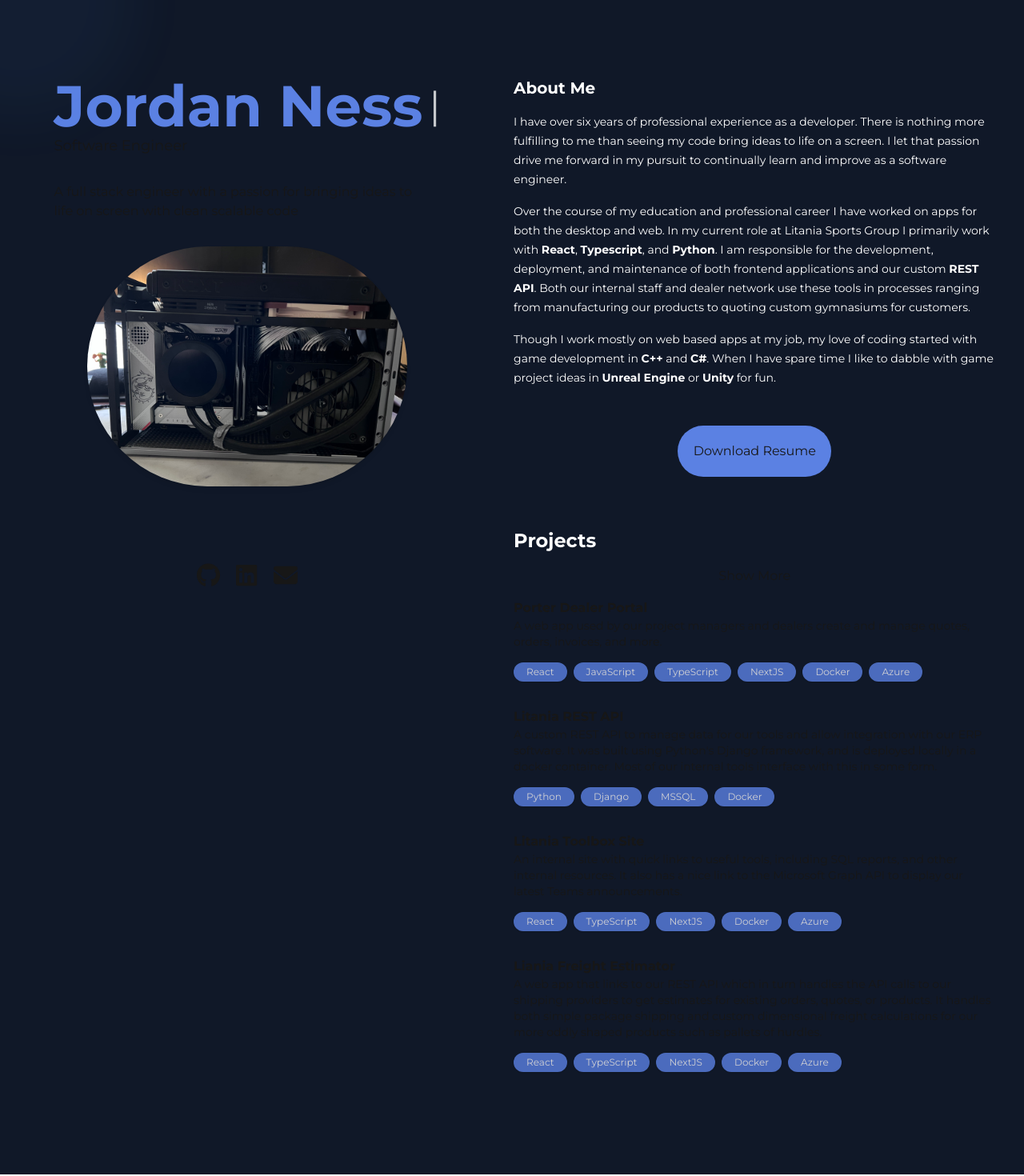
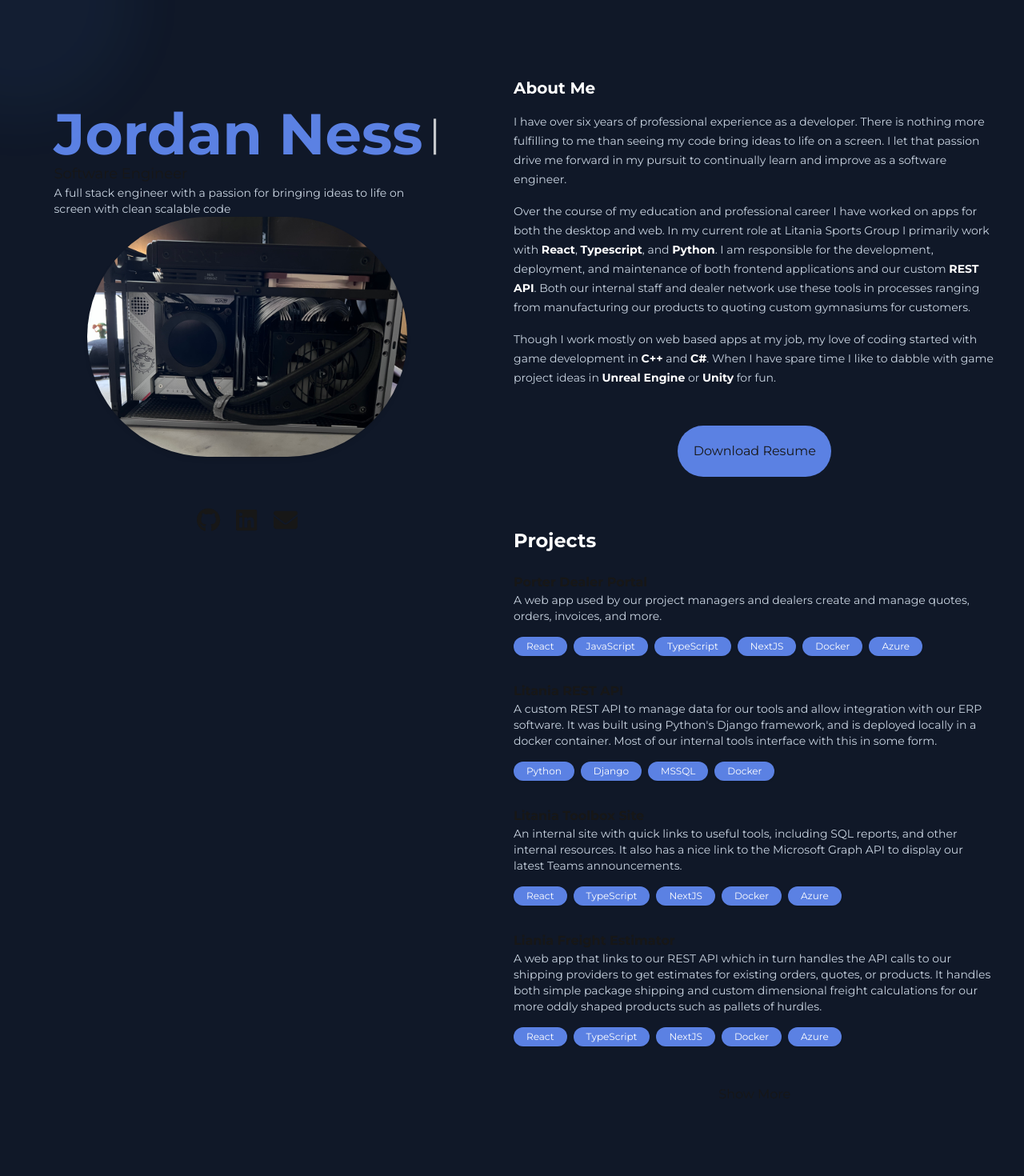
Before and after one commit to nessj1994/portfolio-site, a Next.js app: page / in a window 1280 px wide. Shown: the top 1470 px of the page at 80% size. Built offline with nearby package versions, Linux system fonts and the light colour scheme.

Commit message:
Additional style updates: animation for project items, font highlights

```diff
--- a/src/app/components/atoms/Bio/Bio.tsx
+++ b/src/app/components/atoms/Bio/Bio.tsx
@@ -6,6 +6,10 @@ const Bio = () => {
   const speed: number = 3;
   const length: number = String(bio).length;
   const [displayedText, setDisplayedText] = useState('');
+
+  const HighlightStrong = ({ node, ...props }) => (
+    <strong style={{ color: 'white' }} {...props} />
+  );
 
   useEffect(() => {
     let index = 0;
@@ -20,9 +24,11 @@ const Bio = () => {
 
   return (
     <div
-      className={`text-wrap prose prose-sm text-white prose-invert w-full min-w-[60ch]`}
+      className={`text-wrap prose prose-sm text-slate-300 prose-invert w-full min-w-[60ch]`}
     >
-      <Markdown>{displayedText}</Markdown>
+      <Markdown components={{ strong: HighlightStrong }}>
+        {displayedText}
+      </Markdown>
     </div>
   );
 };
--- a/src/app/components/atoms/ProjectItem/ProjectItem.tsx
+++ b/src/app/components/atoms/ProjectItem/ProjectItem.tsx
@@ -5,14 +5,14 @@ const ProjectItem = (props: Project) => {
   const { title, description, image, link, tags } = props;
 
   return (
-    <li className="mb-8">
+    <li className="mb-8 animate-growFadeSlide">
       <div
         className={`group relative grid transition-all justify-between max-w-full grow hover:!opacity-100 group-hover/list:opacity-50 `}
       >
         <div className="absolute hidden z-0 -inset-4 lg:block rounded-sm transition group-hover:bg-slate-800/50 group-hover:drop-shadow-lg lg:group-hover:shadow-[inset_0_1px_0_0_rgba(148,163,184,0.1)] lg:group-hover:drop-shadow-lg" />
         <div className="z-10 group-hover:text-highlight-100">
           <h2 className="text-md font-semibold">{props.title}</h2>
-          <p className="text-sm group-hover:text-white">{props.description}</p>
+          <p className="text-sm text-slate-300">{props.description}</p>
         </div>
         <div className="flex flex-row gap-2 items-center justify-start">
           {tags?.map((value) => (
--- a/src/app/components/atoms/SkillTag/SkillTag.tsx
+++ b/src/app/components/atoms/SkillTag/SkillTag.tsx
@@ -1,6 +1,6 @@
 const SkillTag = (props: { tag: string }) => {
   return (
-    <div className="text-white text-xs bg-highlight-200 px-4 h-6 mt-4 rounded-full flex flex-row justify-center items-center opacity-80 shadow">
+    <div className="text-white text-xs bg-highlight-200 px-4 h-6 mt-4 rounded-full flex flex-row justify-center items-center opacity-100 shadow">
       {props.tag}
     </div>
   );
--- a/src/app/components/molecules/ProjectDisplay/ProjectDisplay.tsx
+++ b/src/app/components/molecules/ProjectDisplay/ProjectDisplay.tsx
@@ -2,21 +2,53 @@
 import React from 'react';
 import ProjectItem from '../../atoms/ProjectItem/ProjectItem';
 import { projects } from '../../atoms/ProjectItem/projects';
+import next from 'next';
 
 const ProjectDisplay = () => {
+  const displaySpeed = 200; // milliseconds between showing each project
+  const [visibleProjects, setVisibleProjects] = React.useState(
+    projects.slice(0, 4),
+  );
   const [expanded, setExpanded] = React.useState(false);
 
+  const handleShowMore = () => {
+    if (!expanded) {
+      let nextIndex = visibleProjects.length;
+
+      if (nextIndex >= projects.length) return;
+
+      setExpanded(!expanded);
+      const showNext = () => {
+        setVisibleProjects((currDisplayed) => [
+          ...currDisplayed,
+          projects[nextIndex],
+        ]);
+
+        nextIndex++;
+
+        if (nextIndex < projects.length) {
+          setTimeout(showNext, displaySpeed);
+        }
+      };
+
+      showNext();
+    } else {
+      setVisibleProjects(projects.slice(0, 4));
+    }
+
+    setExpanded(!expanded);
+  };
+
   return (
-    <div className="flex grow flex-col max-w-xl gap-4 min-w-full w-full">
-      <button onClick={() => setExpanded(!expanded)}>
-        {expanded ? 'Show Less' : 'Show More'}
-      </button>
-      <ul className="group/list">
-        {projects.map((item, i) => {
-          if (!expanded && i >= 4) return null;
+    <div className="flex grow flex-col max-w-xl gap-4 min-w-full w-full ">
+      <ul className="group/list transition-all duration-300 mt-2">
+        {visibleProjects.map((item, i) => {
           return <ProjectItem key={`project-${i}`} {...item} />;
         })}
       </ul>
+      <button onClick={handleShowMore}>
+        {expanded ? 'Show Less' : 'Show More'}
+      </button>
     </div>
   );
 };
--- a/src/app/globals.css
+++ b/src/app/globals.css
@@ -8,9 +8,13 @@
   --highlight-100: #8da9f0;
   --highlight-200: #5b81e3;
 }
-  @keyframes typing {
-  from { width: 0 }
-  to { width: 100% }
+@keyframes typing {
+  from {
+    width: 0;
+  }
+  to {
+    width: 100%;
+  }
 }
 @theme inline {
   --color-background: var(--background);
@@ -31,7 +35,22 @@
     }
   }
 
-
+  --animate-growFadeSlide: growFadeSlide 0.35s cubic-bezier(0.22, 1, 0.36, 1)
+    both;
+  @keyframes growFadeSlide {
+    0% {
+      opacity: 0;
+      transform: translateY(-12px) scale(0.9);
+    }
+    60% {
+      opacity: 0.5;
+      transform: translateY(6px) scale(1.05);
+    }
+    100% {
+      opacity: 1;
+      transform: translateY(0) scale(1);
+    }
+  }
 }
 
 @media (prefers-color-scheme: dark) {
--- a/src/app/page.tsx
+++ b/src/app/page.tsx
@@ -15,27 +15,27 @@ export default function Home() {
     <div className="mx-auto min-h-screen max-w-screen bg-gray-900 scroll-mt-5 px-6">
       <CursorFollower />
       {/* <Navbar /> */}
-      <div className="flex justify-evenly gap-12">
+      <div className="flex flex-col md:flex-row justify-evenly gap-12">
         <div
           id="header"
-          className="flex flex-col max-h-screen top-0 sticky py-24"
+          className="flex flex-col max-h-screen top-0 md:sticky py-12 md:py-24"
         >
           <div
             id="about-container"
-            className="flex flex-col md:flex-row h-screen justify-center md:justify-evenly mx-8 gap-32 items-center"
+            className="flex flex-col md:flex-row md:h-screen  mx-8 gap-32 items-center"
           >
             <div
               id="profile"
-              className="flex flex-col gap-8 md:h-full min-w-72 "
+              className="flex flex-col justify-center md:h-full min-w-72 "
             >
-              <div>
+              <div className="flex flex-col self-start">
                 <NameDisplay />
                 <TitleDisplay title={'Software Engineer'} />
+                <span className="text-wrap max-w-md text-sm text-slate-300">
+                  A full stack engineer with a passion for bringing ideas to
+                  life on screen with clean scalable code
+                </span>
               </div>
-              <span className="text-wrap max-w-md">
-                A full stack engineer with a passion for bringing ideas to life
-                on screen with clean scalable code
-              </span>
               <div
                 id="avatar-container"
                 className="justify-center hidden md:flex flex-col mx-auto "
@@ -49,13 +49,16 @@ export default function Home() {
                   height={400}
                 />
               </div>
-              <div id="social-container" className="w-full mt-16 ">
+              <div
+                id="social-container"
+                className="w-full mt-16 self-end flex "
+              >
                 <SocialPanel />
               </div>
             </div>
           </div>
         </div>
-        <div id="main" className="flex flex-col py-24">
+        <div id="main" className="flex flex-col md:py-24">
           <Bio />
           <ResumeButton />
           {/* <div id="projects" className=" flex flex-col ">
```
